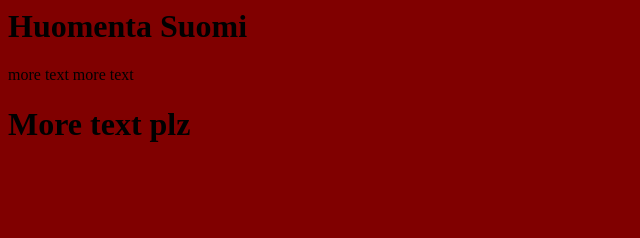
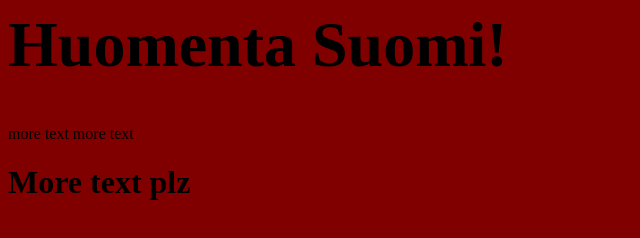
Before and after one commit to OlofPalmu/Demo2, a plain HTML site: page index.html in a window 1280 px wide. Shown: the whole page, without its empty margins (0-640 px from the left). Drawn offline with Linux system fonts and the light colour scheme.

Commit message:
Otsikko Muutos

```diff
--- a/index.html
+++ b/index.html
@@ -1,4 +1,4 @@
-<H1>Huomenta Suomi</H1>
+<h1 style="font-size: 4rem">Huomenta Suomi!</h1>
 more text
 more text
 <H1>More text plz</H1>
```
